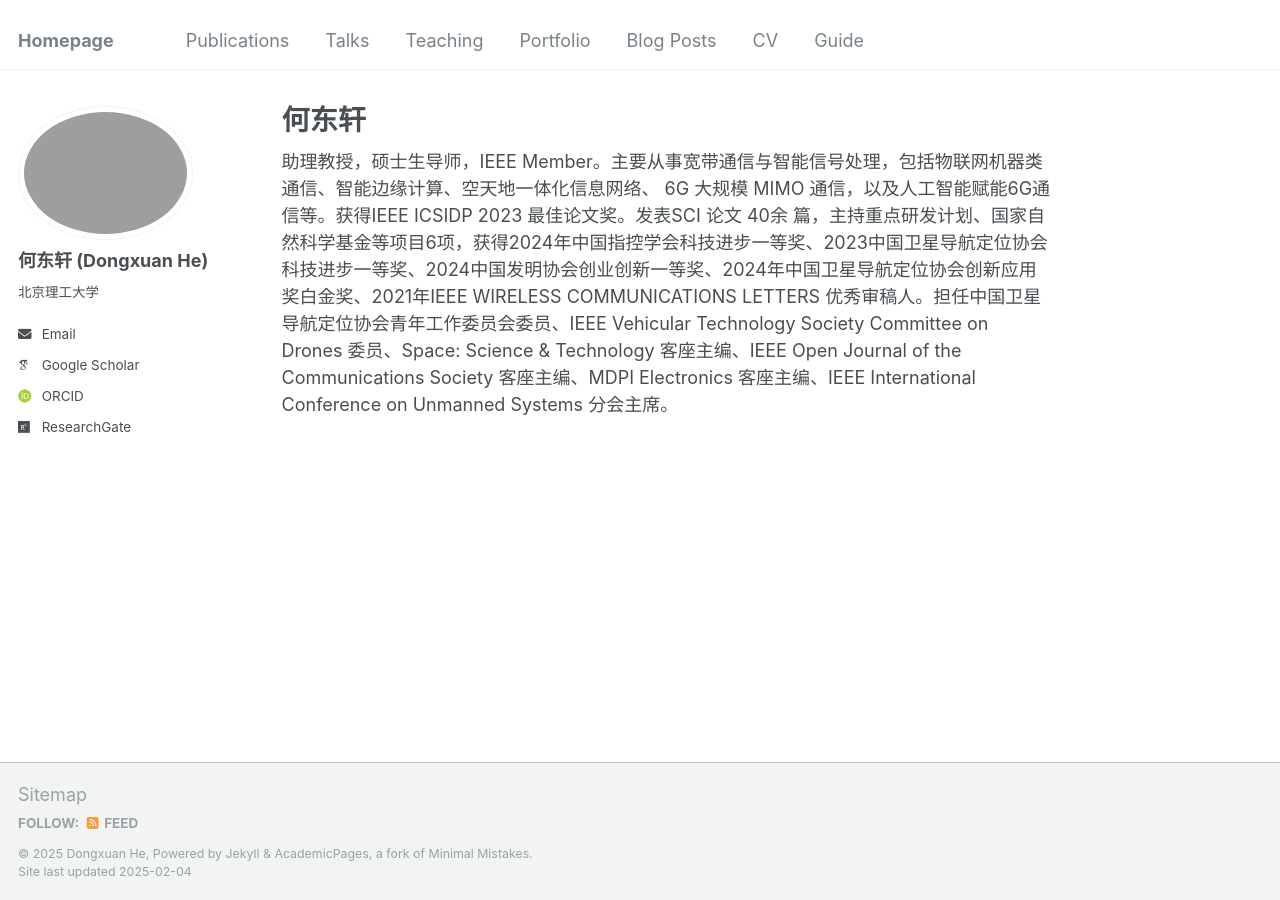
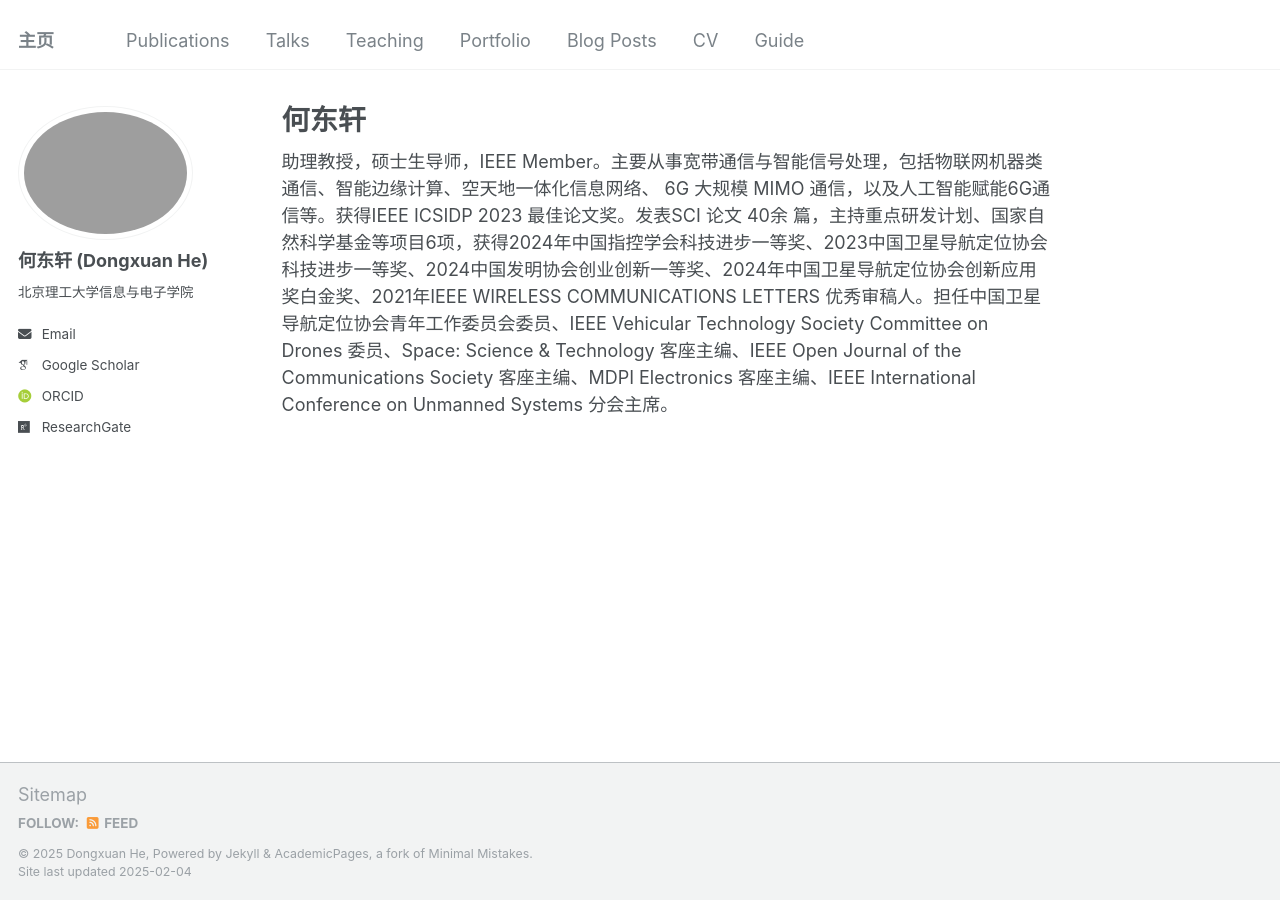
Before and after one commit to dongxuanBIT/dongxuanBIT.github.io, a Jekyll site: the page built from _pages/about.md, in a window 1280 px wide. Built offline with Jekyll 4.4.1, drawn with Linux system fonts in a browser that asks for light colours; some web fonts are replaced.

Commit message:
Update _config.yml

```diff
--- a/_config.yml
+++ b/_config.yml
@@ -8,7 +8,7 @@
 
 # Basic Site Settings
 locale                   : "en-US"
-title                    : "Homepage"
+title                    : "主页"
 title_separator          : "-"
 name                     : &name "Dongxuan He"
 description              : &description "personal description"
@@ -24,7 +24,7 @@ author:
   avatar           : "dongxuan_he.png"
   name             : "何东轩 (Dongxuan He)"
   pronouns         : # example: "she/her"
-  bio              : "北京理工大学"
+  bio              : "北京理工大学信息与电子学院"
   location         :
   employer         :
   uri              :
```
